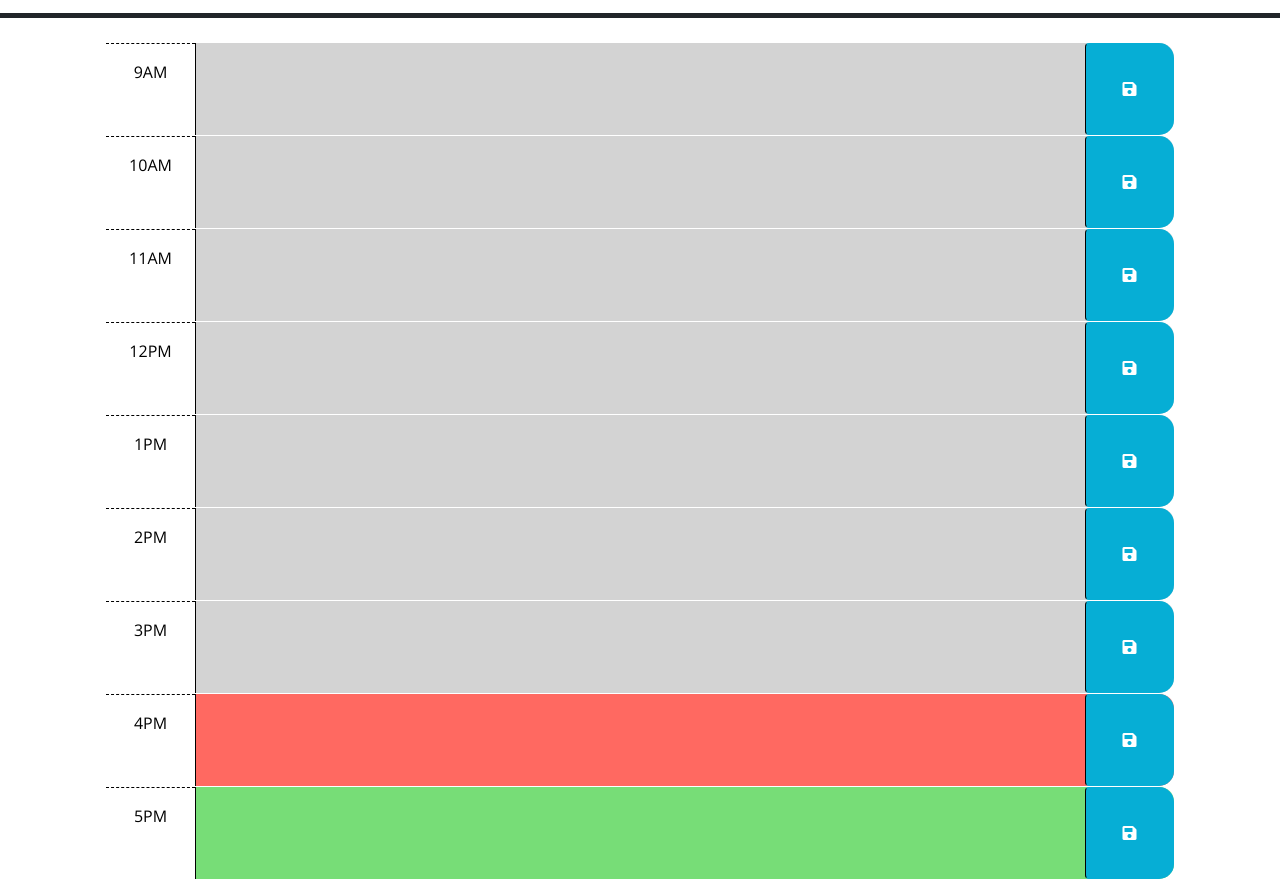
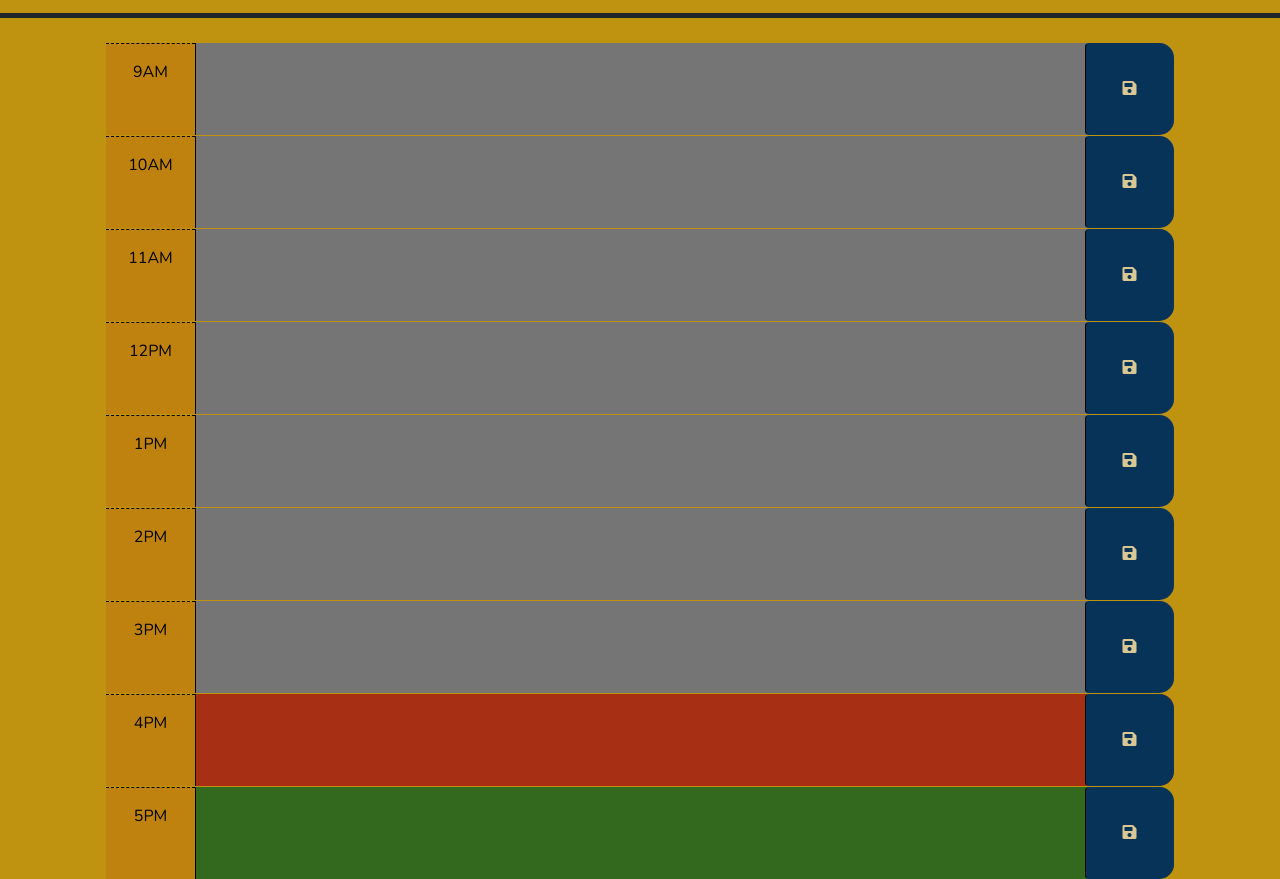
Before and after one commit to nikkivno/BootcampChallenge5, a plain HTML site: page index.html in a window 1280 px wide. Shown: the part 260-1139 px from the top of the page. Drawn offline with nearby package versions, Linux system fonts and the light colour scheme.

Commit message:
File cleanup and CSS Customization

```diff
--- a/Develop/style.css
+++ b/Develop/style.css
@@ -1,6 +1,8 @@
+/* General */
 body {
-  font-family: 'Open Sans', sans-serif;
+  font-family: 'Nunito', sans-serif;
   font-size: 16px;
+  background: #BF930F;
 }
 
 textarea {
@@ -12,6 +14,8 @@ textarea {
   padding: 10px;
 }
 
+/* Time Slots */
+
 .description {
   white-space: pre-wrap;
 }
@@ -21,36 +25,38 @@ textarea {
 }
 
 .row {
-  border-top: 1px solid white;
+  border-top: 1px solid #BF930F;
 }
 
 .hour {
-  background-color: #ffffff;
+  background-color: #BF820F;
   color: #000000;
   border-top: 1px dashed #000000;
 }
 
 .past {
-  background-color: #d3d3d3;
+  background-color: #757575;
   color: white;
 }
 
 .present {
-  background-color: #ff6961;
+  background-color: #A62F14;
   color: white;
 }
 
 .future {
-  background-color: #77dd77;
+  background-color: #33691e;
   color: white;
 }
+
+/* Buttons */
 
 .saveBtn {
   border-left: 1px solid black;
   border-top-right-radius: 15px;
   border-bottom-right-radius: 15px;
-  background-color: #06aed5;
-  color: white;
+  background-color: #083359;
+  color: #D9C893;
 }
 
 .saveBtn i:hover {
--- a/index.html
+++ b/index.html
@@ -19,12 +19,12 @@
       rel="stylesheet"
     />
     <link rel="stylesheet" href="Develop/style.css" />
+    <link href="https://fonts.googleapis.com/css2?family=Nunito:wght@200&display=swap" rel="stylesheet">
     <script
       src="https://cdn.jsdelivr.net/npm/dayjs@1.11.3/dayjs.min.js"
       integrity="sha256-iu/zLUB+QgISXBLCW/mcDi/rnf4m4uEDO0wauy76x7U="
       crossorigin="anonymous"
     ></script>
-
     <script
       src="https://code.jquery.com/jquery-3.5.1.min.js"
       integrity="sha256-9/aliU8dGd2tb6OSsuzixeV4y/faTqgFtohetphbbj0="
@@ -39,18 +39,8 @@
       <p class="lead">A simple calendar app for scheduling your work day</p>
       <p id="currentDay" class="lead"></p>
     </header>
+
     <div class="container-lg px-5">
-      <!-- Use class for "past", "present", and "future" to apply styles to the
-        time-block divs accordingly. The javascript will need to do this by
-        adding/removing these classes on each div by comparing the hour in the
-        id to the current hour. The html provided below is meant to be an example
-        demonstrating how the css provided can be leveraged to create the
-        desired layout and colors. The html below should be removed or updated
-        in the finished product. Remember to delete this comment once the
-        code is implemented.
-        -->
-
-      <!-- Example of a past time block. The "past" class adds a gray background color. -->
       <div id="hour-9" class="row time-block">
         <div class="col-2 col-md-1 hour text-center py-3">9AM</div>
         <textarea class="col-8 col-md-10 description" rows="3"> </textarea>
@@ -59,8 +49,6 @@
         </button>
       </div>
 
-
-      <!-- Example of a a present time block. The "present" class adds a red background color. -->
       <div id="hour-10" class="row time-block">
         <div class="col-2 col-md-1 hour text-center py-3">10AM</div>
         <textarea class="col-8 col-md-10 description" rows="3"> </textarea>
@@ -69,7 +57,6 @@
         </button>
       </div>
 
-      <!-- Example of a future time block. The "future" class adds a green background color. -->
       <div id="hour-11" class="row time-block">
         <div class="col-2 col-md-1 hour text-center py-3">11AM</div>
         <textarea class="col-8 col-md-10 description" rows="3"> </textarea>
@@ -125,15 +112,7 @@
           <i class="fas fa-save" aria-hidden="true"></i>
         </button>
       </div>
-
-      <!-- Dayjs/JQuery Links -->
-    <!-- <script src="https://code.jquery.com/jquery-3.4.1.min.js"></script> -->
-    <!-- <script
-      src="https://cdn.jsdelivr.net/npm/dayjs@1.11.3/dayjs.min.js"
-      integrity="sha256-iu/zLUB+QgISXBLCW/mcDi/rnf4m4uEDO0wauy76x7U="
-      crossorigin="anonymous"
-    ></script> -->
-
+    </div>
     <script src="Develop/script.js"></script>
   </body>
 </html>
```
Also changed, not shown: Develop/script.js (+7 -12 lines). Lines whose indentation alone changed are shown as unchanged.
